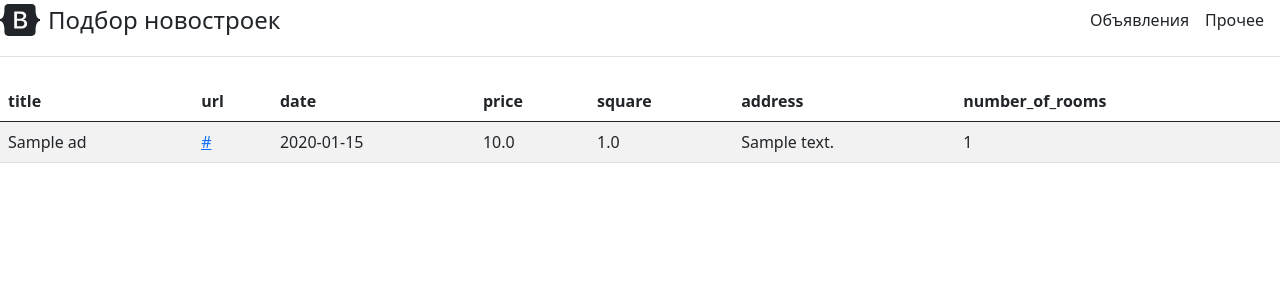
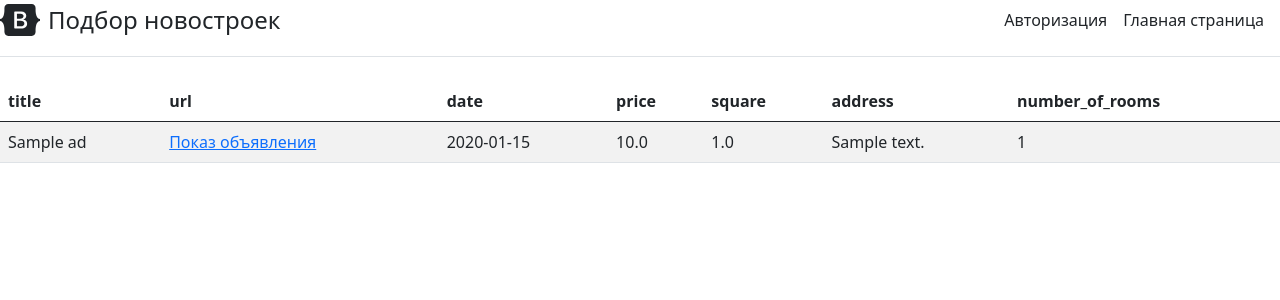
Before and after one commit to BeStrong1998/Web_projects, a Flask app: page / in a window 1280 px wide. Shown: the top 300 px of the page. Run offline with Flask 3, Linux system fonts and the light colour scheme; tables that the repository leaves empty hold one stand-in row (values such as "Sample post").

Commit message:
Немного модифицировал главную страницу и кликабельные кнопки

```diff
--- a/requirements.txt
+++ b/requirements.txt
@@ -27,3 +27,4 @@ trio-websocket==0.9.2
 urllib3==1.26.12
 Werkzeug==2.2.2
 wsproto==1.2.0
+flask_wtf==1.0.1
--- a/webapp/templates/base.html
+++ b/webapp/templates/base.html
@@ -17,8 +17,8 @@
           <span class="fs-4">Подбор новостроек</span>
         </a>
         <nav class="d-inline-flex mt-2 mt-md-0 ms-md-auto">
-          <a class="me-3 py-2 text-dark text-decoration-none" href="#">Объявления</a>
-          <a class="me-3 py-2 text-dark text-decoration-none" href="#">Прочее</a>
+          <a class="me-3 py-2 text-dark text-decoration-none" href="/login">Авторизация</a>
+          <a class="me-3 py-2 text-dark text-decoration-none" href="/">Главная страница</a>
         </nav>
       </div>
       <div class="conteiner">
--- a/webapp/templates/index.html
+++ b/webapp/templates/index.html
@@ -24,7 +24,7 @@
       {% for el in flats %}
         <tr>
           <td>{{ el.title }}</td>
-          <td><a href = "{{ url_for('single_flat', flat_id=el.id) }}">{{ el.url }}</a></td>
+          <td><a href = "{{ url_for('single_flat', flat_id=el.id) }}">Показ объявления</a></td>
           <td>{{ el.date }}</td>
           <td>{{ el.price }}</td>
           <td>{{ el.square }}</td>
--- a/webapp/templates/single_flat.html
+++ b/webapp/templates/single_flat.html
@@ -4,14 +4,15 @@
     <div class="row">
         <div class="col-8 news-content">
            <a href = {{ flat.url }}>{{ flat.url }}</a>
-            <p align="center">
+            <p align="left">
             <h5>Продается {{ flat.title|safe }}
                 за {{ flat.price|safe }} руб.
             </p>
             </h5>
             {{ flat.address|safe }}
         </div>
-        <div class="col-4">
+        <div class="col-8">
+            <h1></h1>
         </div>
     </div>
 {% endblock %}
```
